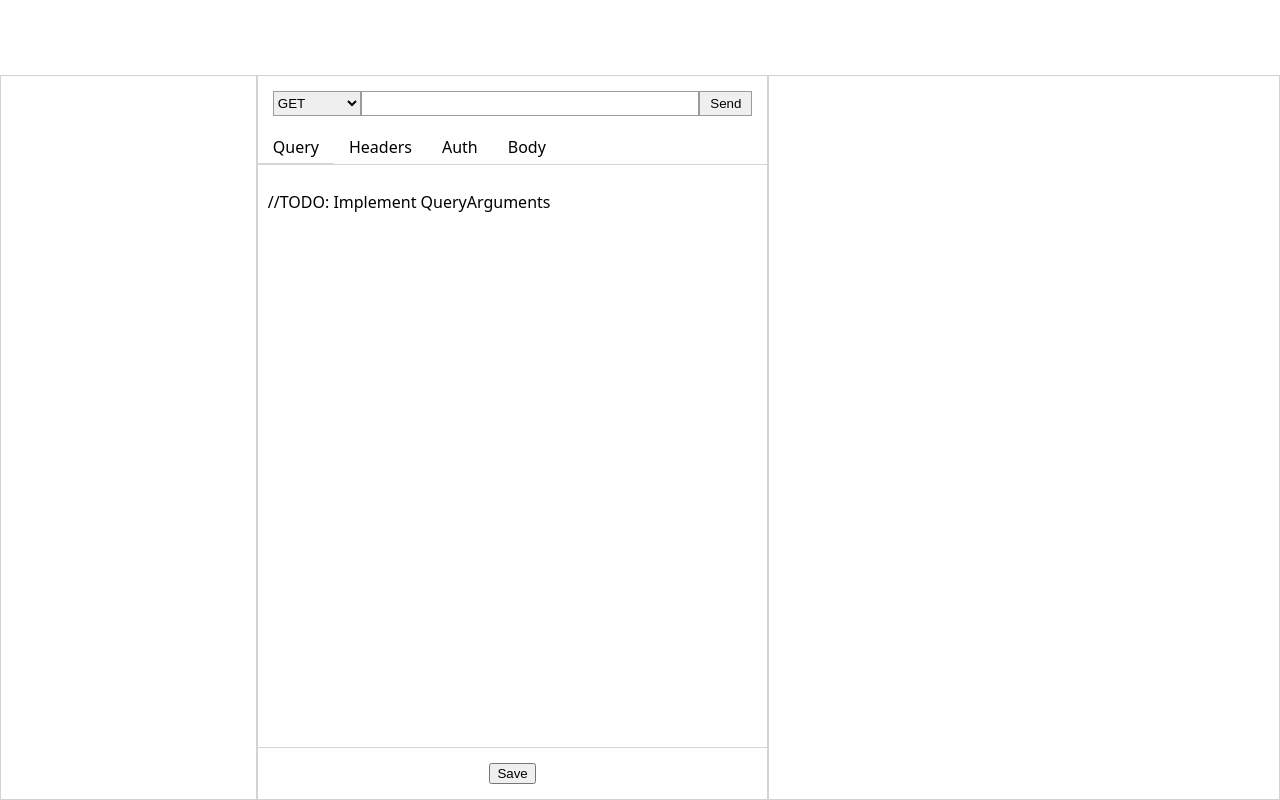
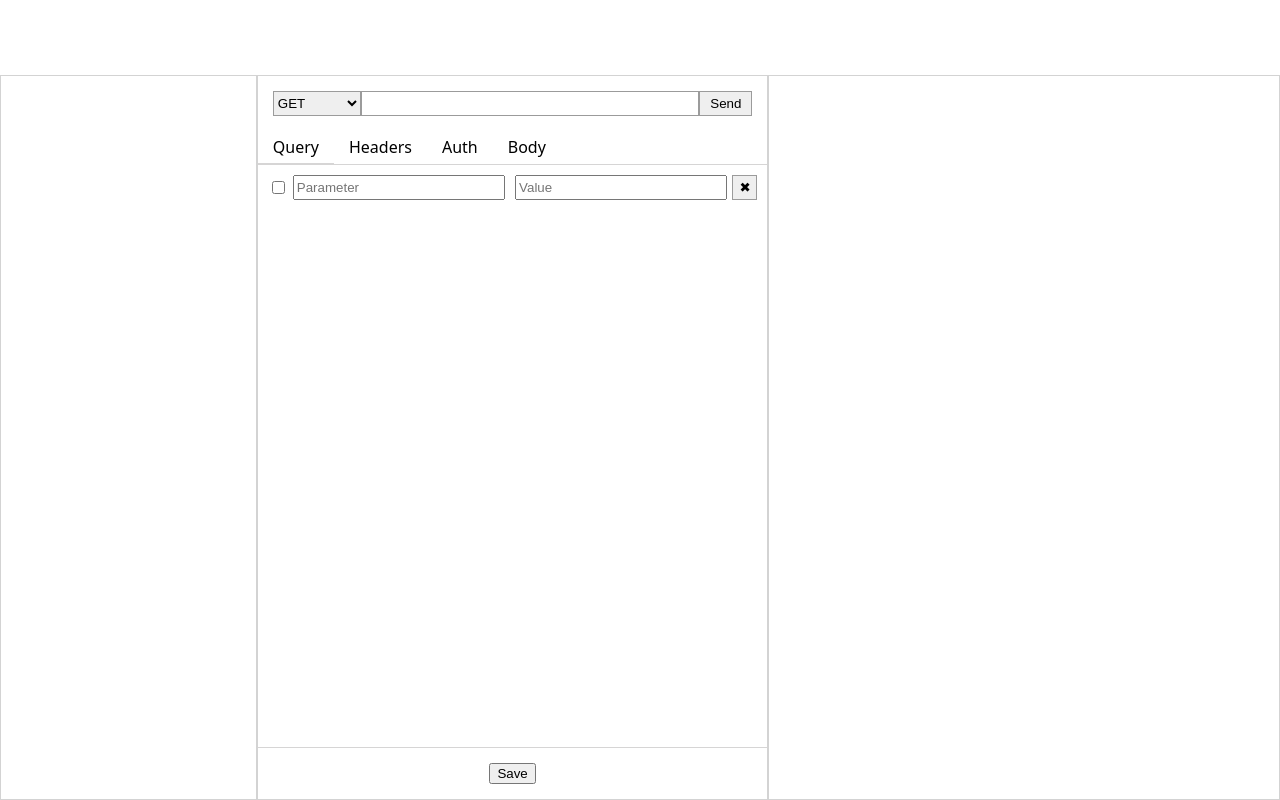
Before and after one commit to Rafael24595/go-api-front, a React (Vite) app: page / in a window 1280 px wide. Built offline with nearby package versions, Linux system fonts and the light colour scheme.

Commit message:
[FEATURE] Add StatusKeyValue component:
- StatusKeyValue implemented for QueryArguments.

```diff
--- a/package.json
+++ b/package.json
@@ -11,7 +11,8 @@
   },
   "dependencies": {
     "react": "^19.0.0",
-    "react-dom": "^19.0.0"
+    "react-dom": "^19.0.0",
+    "uuid": "^11.1.0"
   },
   "devDependencies": {
     "@eslint/js": "^9.19.0",
--- a/src/components/body/client/center-container/client-arguments/ArgumentsSelector.tsx
+++ b/src/components/body/client/center-container/client-arguments/ArgumentsSelector.tsx
@@ -4,6 +4,7 @@ import { QueryArguments } from './query-arguments/QueryArguments';
 import { HeaderArguments } from './header-arguments/HeaderArguments';
 import { AuthArguments } from './auth-arguments/AuthArguments';
 import { BodyArguments } from './body-arguments/BodyArguments';
+import { StatusKeyValue } from '../../../../../interfaces/request/StatusKeyValue';
 
 const VIEW_QUERY = "query";
 const VIEW_HEADER = "header";
@@ -22,6 +23,10 @@ export function ArgumentsSelector({cursorStatus}: ArgumentsSelectorArgs) {
     const handleChange = (e: React.ChangeEvent<HTMLInputElement>) => {
         setCursor(e.target.value)
     };
+
+    const queryChange = (rows: StatusKeyValue[]) => {
+
+    }
 
     return (
         <>
@@ -50,7 +55,7 @@ export function ArgumentsSelector({cursorStatus}: ArgumentsSelectorArgs) {
                 </div>
             </div>
             <div id="client-argument-content">
-                {cursor === VIEW_QUERY && <QueryArguments/>}
+                {cursor === VIEW_QUERY && <QueryArguments onValueChange={queryChange}/>}
                 {cursor === VIEW_HEADER && <HeaderArguments/>}
                 {cursor === VIEW_AUTH && <AuthArguments/>}
                 {cursor === VIEW_BODY && <BodyArguments/>}
--- a/src/components/body/client/center-container/client-arguments/query-arguments/QueryArguments.tsx
+++ b/src/components/body/client/center-container/client-arguments/query-arguments/QueryArguments.tsx
@@ -1,9 +1,90 @@
+import { useState } from 'react';
+import { v4 as uuidv4 } from 'uuid';
+import { StatusKeyValue as StrStatusKeyValue } from '../../../../../../interfaces/request/StatusKeyValue';
+import { StatusKeyValue } from '../status-key-value/StatusKeyValue'
 import './QueryArguments.css'
 
-export function QueryArguments() {
+const ROW_DEFINITION = {
+    key: "Parameter",
+    value: "Value",
+    disabled: false
+}
+
+interface ItemStatusKeyValue {
+    id: string
+    status: boolean
+    key: string
+    value: string
+    focus: string
+}
+
+const toItem = (rowsStr?: StrStatusKeyValue[]): ItemStatusKeyValue[] => {
+    if(!rowsStr) {
+        return [];
+    }
+    return [...rowsStr].map(r => ({...r, id: uuidv4(), focus: ""}));
+}
+
+interface QueryArgumentsProps {
+    values?: StrStatusKeyValue[]
+    onValueChange: (rows: StrStatusKeyValue[]) => void;
+}
+
+export function QueryArguments({ values, onValueChange }: QueryArgumentsProps) {
+    const [rows, setRows] = useState<ItemStatusKeyValue[]>(toItem(values));
+
+    const rowTrim = (order: number) => {
+        if(order < 0 || rows.length < order ) {
+            return;
+        }
+
+        let newRows = copyRows();
+        newRows.splice(order, 1);
+
+        setRows(newRows)
+        onValueChange(newRows)
+    }
+
+    const rowPush = (row: StrStatusKeyValue, focus: string, order?: number) => {
+        let newRows = copyRows();
+        if(order != undefined && 0 <= order && rows.length >= order) {
+            newRows[order] = {...row, id: newRows[order].id, focus: ""};
+        } else {
+            newRows.push({...row, id: uuidv4(), focus: focus});
+        }
+
+        setRows(newRows);
+        onValueChange(newRows)
+    }
+
+    const copyRows = (): ItemStatusKeyValue[] => {
+        return [...rows].map(r => ({...r, focus: ""}));
+    }
+
     return (
         <>
-            <p>//TODO: Implement QueryArguments</p>
+            {rows.map((item, i) => (
+                <StatusKeyValue
+                    key={`query-param-${item.id}`}
+                    order={i}
+                    focus={item.focus}
+                    value={{
+                        status: item.status,
+                        key: item.key,
+                        value: item.value
+                    }}
+                    definition={{
+                        ...ROW_DEFINITION,
+                        disabled: false}}
+                    rowPush={rowPush}
+                    rowTrim={rowTrim}
+                />
+            ))}
+            <StatusKeyValue
+                definition={ ROW_DEFINITION }
+                rowPush={rowPush}
+                rowTrim={rowTrim}
+            />
         </>
     )
 }
--- /dev/null
+++ b/src/components/body/client/center-container/client-arguments/status-key-value/StatusKeyValue.css
@@ -0,0 +1,34 @@
+.parameter-container {
+    display: flex;
+    align-items: center;
+    justify-content: space-around;
+    margin-bottom: 5px;
+}
+
+.parameter-input {
+    width: 100%;
+    height: 25px;
+    box-sizing: border-box;
+    margin-left: 5px;
+    margin-right: 5px;
+}
+
+.remove-button::after {
+    content: "✖";
+}
+
+.remove-button {
+    visibility: hidden;
+    height: 25px;
+    width: 25px;
+    border: 1px solid #9b9b9b;
+    cursor: pointer;
+}
+
+.remove-button:hover {
+    background-color: #e4c1c1;
+}
+
+.remove-button.show {
+    visibility: visible;
+}
--- /dev/null
+++ b/src/components/body/client/center-container/client-arguments/status-key-value/StatusKeyValue.tsx
@@ -0,0 +1,76 @@
+import { useEffect, useRef, useState } from 'react';
+import './StatusKeyValue.css'
+import type { StatusKeyValue } from '../../../../../../interfaces/request/StatusKeyValue';
+
+interface StatusKeyValueProps {
+    order?: number
+    focus?: string
+    value?: StatusKeyValue
+    definition: Definition
+    rowPush: (row: StatusKeyValue, focus: string, order?: number) => void;
+    rowTrim: (order: number) => void;
+}
+
+interface Definition {
+    key: string
+    value: string
+    disabled: boolean
+}
+
+export function StatusKeyValue({order, focus, value, definition, rowPush, rowTrim}: StatusKeyValueProps) {
+    const inputKey = useRef<HTMLInputElement>(null);
+    const inputValue = useRef<HTMLInputElement>(null);
+
+    const [row, setRow] = useState({
+        status: value ? value.status : false,
+        key: value ? value.key : "",
+        value: value ? value.value : "",
+    });
+
+    const handleChecked = (e: React.ChangeEvent<HTMLInputElement>) => {
+        if(definition.disabled) {
+            return;
+        }
+        setRow({ ...row, [e.target.name]: e.target.checked })
+        rowPush(row, e.target.name, order)
+    };
+
+    const handleChange = (e: React.ChangeEvent<HTMLInputElement>) => {
+        if(definition.disabled) {
+            const key = e.target.name == "key" ? e.target.value : "";
+            const value = e.target.name == "value" ? e.target.value : "";
+            rowPush({status: true, key: key, value: value},  e.target.name, order)
+            return;
+        }
+        setRow({ ...row, [e.target.name]: e.target.value })
+        rowPush(row, e.target.name, order)
+    };
+
+    const handleDelete = () => {
+        if(order != undefined) {
+            rowTrim(order)
+        }
+    };
+
+    useEffect(() => {
+        if(focus == "key") {
+            inputKey.current?.focus()
+            return;
+        }
+        if(focus == "value") {
+            inputValue.current?.focus()
+            return;
+        }
+    }, []);
+
+    return (
+        <>
+            <div className="parameter-container">
+                <input name="status" type="checkbox" onChange={handleChecked} disabled={definition.disabled} checked={row.status}/>
+                <input className="parameter-input" ref={inputKey} name="key" type="text" onChange={handleChange} placeholder={definition.key} value={row.key}/>
+                <input className="parameter-input" ref={inputValue} name="value" type="text" onChange={handleChange} placeholder={definition.value} value={row.value}/>
+                <button type="button" className={`remove-button ${!definition.disabled ? "show" : ''}`} onClick={handleDelete} disabled={definition.disabled}></button>
+            </div>
+        </>
+    )
+}
--- /dev/null
+++ b/src/interfaces/request/StatusKeyValue.ts
@@ -0,0 +1,5 @@
+export interface StatusKeyValue {
+    status: boolean
+    key: string
+    value: string
+}
```
Also changed, not shown: src/components/body/client/center-container/method-selector/MethodSelector.tsx (line endings or trailing spaces), 1 other file (tests, documents, lock files or other folders).
